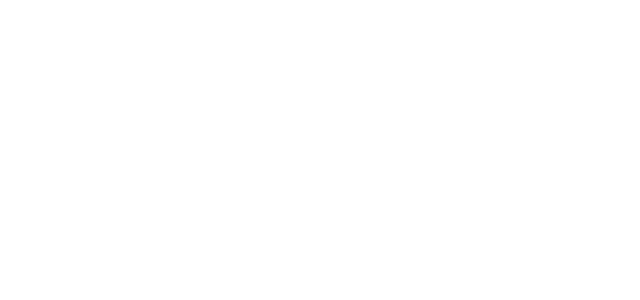
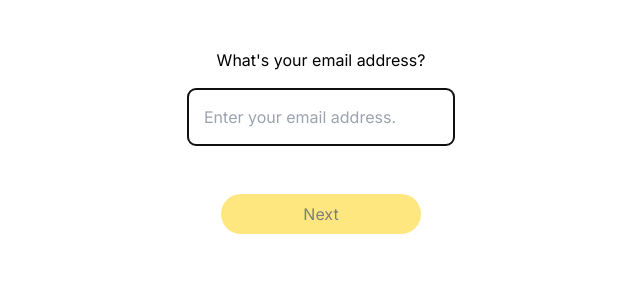
Before and after one commit to kerbear25/measured, a Next.js app: page /quiz/email in a window 1280 px wide. Shown: the top 300 px of the page, without its empty margins (319-959 px from the left). Built offline with nearby package versions, Linux system fonts and the light colour scheme.

Commit message:
add ui for email, validate email and navigate to confirmation page

```diff
--- /dev/null
+++ b/src/app/components/EmailInput/EmailInput.css
@@ -0,0 +1,7 @@
+.next-button {
+  background-color: rgb(255 209 1 / var(--tw-bg-opacity));
+  border-radius: 25px;
+  color: #000;
+  margin-top: 2rem;
+  width: 200px;
+}
--- /dev/null
+++ b/src/app/components/EmailInput/EmailInput.tsx
@@ -0,0 +1,74 @@
+'use client';
+
+import { useEffect, useRef, useState } from 'react';
+import { useRouter } from 'next/navigation';
+import { ROUTES } from '@/lib/routes';
+import './EmailInput.css';
+import { isValidEmail } from '@/utils/emailUtils';
+import { useQuiz } from '@/app/context/QuizContext';
+
+export default function EmailInput() {
+  const router = useRouter();
+  const { quizData, setQuizData } = useQuiz();
+  const [email, setEmail] = useState<string>(quizData.email || '');
+  const [hasValidEmail, setHasValidEmail] = useState<boolean | null>(null);
+  const emailInputRef = useRef<HTMLInputElement>(null);
+
+  useEffect(() => {
+    emailInputRef.current?.focus();
+  }, []);
+
+  useEffect(() => {
+    if (email === '') {
+      setHasValidEmail(null);
+    } else {
+      setHasValidEmail(isValidEmail(email));
+    }
+  }, [email]);
+
+  const handleEmailChange = (e: React.ChangeEvent<HTMLInputElement>) => {
+    const value = e.target.value;
+    setEmail(value);
+  };
+
+  const handleSubmit = () => {
+    if (hasValidEmail) {
+      setQuizData({ email });
+      router.push(ROUTES.QUIZ.CONFIRMATION);
+    }
+  };
+
+  return (
+    <>
+      <h2 className="pb-4">What&apos;s your email address?</h2>
+      <div className="flex flex-col items-center">
+        <input
+          className={`mb-4 p-4 rounded-lg border ${
+            hasValidEmail === null
+              ? ''
+              : hasValidEmail
+              ? 'border-green-500'
+              : 'border-red-500'
+          }`}
+          onChange={handleEmailChange}
+          placeholder="Enter your email address."
+          ref={emailInputRef}
+          type="email"
+          value={email}
+        />
+        {hasValidEmail === false && email !== '' && (
+          <p className="text-red-500">Please enter a valid email address.</p>
+        )}
+        <button
+          className={`next-button bg-blue-500 text-white p-2 mt-2 ${
+            hasValidEmail !== true ? 'opacity-50 cursor-not-allowed' : ''
+          }`}
+          disabled={hasValidEmail !== true}
+          onClick={handleSubmit}
+        >
+          Next
+        </button>
+      </div>
+    </>
+  );
+}
--- a/src/app/quiz/email/page.tsx
+++ b/src/app/quiz/email/page.tsx
@@ -1,5 +1,10 @@
 'use client';
+import EmailInput from '../../components/EmailInput/EmailInput';
 
 export default function Email() {
-  return <div className="pt-12"></div>;
+  return (
+    <div className="pt-12">
+      <EmailInput />
+    </div>
+  );
 }
--- /dev/null
+++ b/src/utils/emailUtils.ts
@@ -0,0 +1,4 @@
+export const isValidEmail = (email: string): boolean => {
+  const emailRegex = /^[^\s@]+@[^\s@]+\.[^\s@]+$/;
+  return emailRegex.test(email);
+};
```
